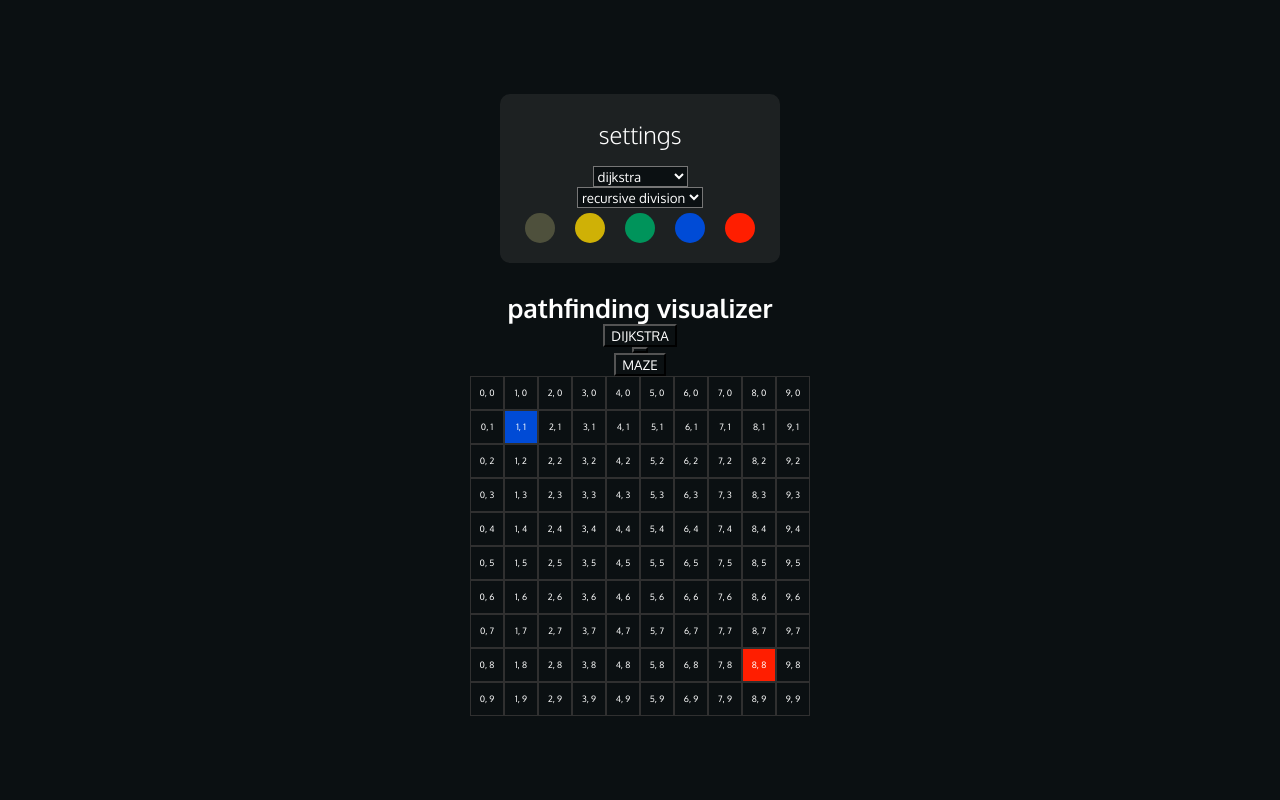
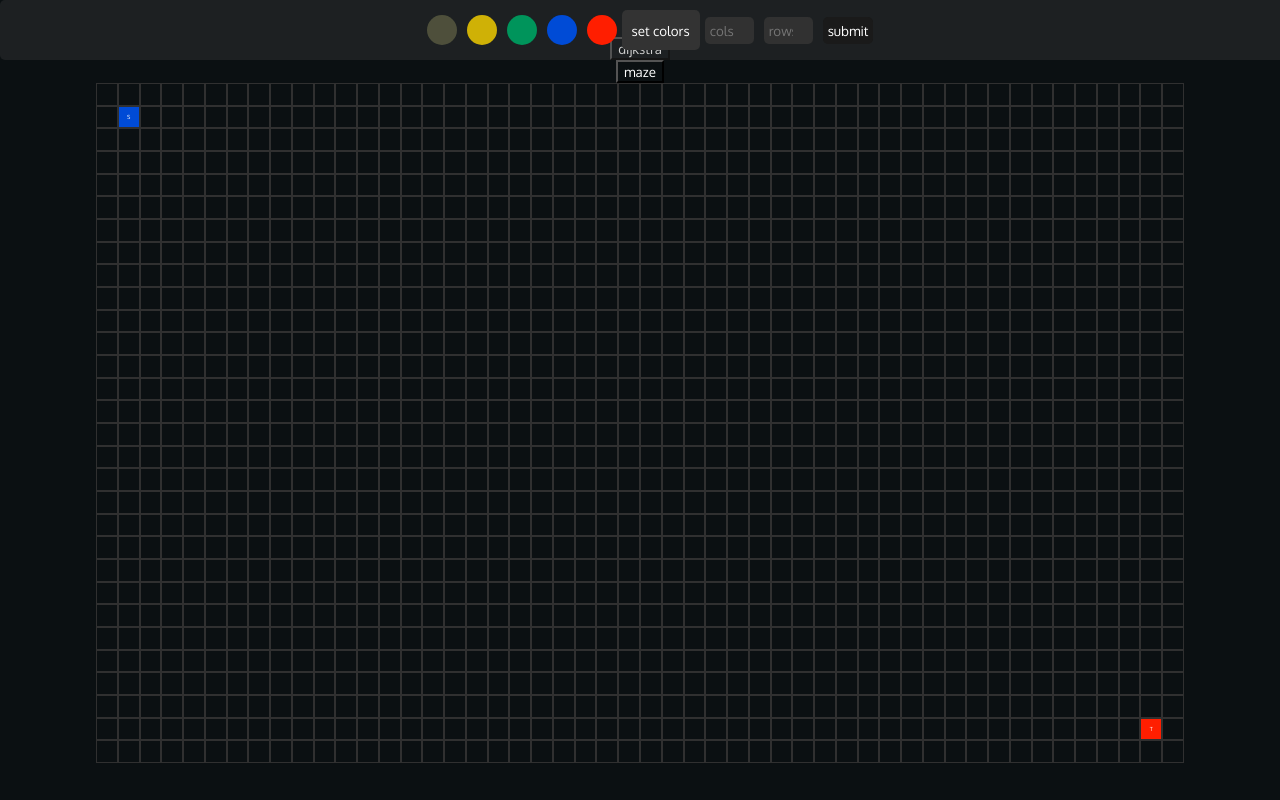
Before and after one commit to Kuultas/pathfinding-viz, a React (Create React App) app: page / in a window 1280 px wide. Built offline with nearby package versions, Linux system fonts and the light colour scheme.

Commit message:
Implemented Color Selection
Added some of the control panel UI. Currently too slow, need to refactor grid. Still more styling to do.

```diff
--- a/src/App.js
+++ b/src/App.js
@@ -1,5 +1,4 @@
 import styled from 'styled-components';
-import OptionsPanel from './components/OptionsPanel';
 import PathfindingVisualizer from './components/PathfindingVisualizer';
 import { ConfigProvider } from './contexts/ConfigContext';
 
@@ -14,15 +13,18 @@ const PageContainer = styled.div`
 const PageWrapper = styled.div`
     display: flex;
     flex-direction: column;
+    width: 100vw;
+    height: 100vh;
     align-items: center;
+    justify-content: center;
+    overflow-x: scroll;
 `;
 
 function App() {
     return (
-        <PageContainer>
-            <PageWrapper>
+        <PageContainer className='pageContainer'>
+            <PageWrapper className='pageWrapper'>
                 <ConfigProvider>
-                    <OptionsPanel></OptionsPanel>
                     <PathfindingVisualizer></PathfindingVisualizer>
                 </ConfigProvider>
             </PageWrapper>
--- /dev/null
+++ b/src/components/ColorPicker.jsx
@@ -0,0 +1,117 @@
+import styled from 'styled-components';
+import { useState, useContext } from 'react';
+import { ConfigContext } from '../contexts/ConfigContext';
+
+const ColorsPanel = styled.div`
+    background-color: transparent;
+    display: flex;
+    align-content: center;
+    justify-content: center;
+`;
+
+const Color = styled.input.attrs((props) => ({
+    style: {
+        backgroundColor: props.color,
+    },
+}))`
+    border: none;
+    width: 30px;
+    height: 30px;
+    border-radius: 50%;
+    margin: 5px;
+
+    ::-webkit-color-swatch-wrapper {
+        padding: 5px;
+    }
+
+    ::-webkit-color-swatch {
+        visibility: hidden;
+    }
+`;
+
+const SubmitColors = styled.button.attrs(() => ({
+    type: 'submit',
+}))`
+    background-color: #333;
+    color: #fff;
+    border: none;
+    border-radius: 5px;
+    padding: 10px;
+`;
+
+const ColorPicker = () => {
+    const ctx = useContext(ConfigContext);
+    const { config, setConfig } = ctx;
+
+    const [currentColors, setCurrentColors] = useState({
+        visited: '#8181567f',
+        path: '#fad400ce',
+        start: '#004bd6',
+        end: '#ff1e00',
+        wall: '#00945b',
+    });
+
+    const handleSubmitColors = (e) => {
+        e.preventDefault();
+        setConfig({ ...config, colors: currentColors });
+    };
+
+    return (
+        <ColorsPanel>
+            <Color
+                color={currentColors.visited}
+                type='color'
+                name='visitedColor'
+                id='visitedColor'
+                onChange={(e) =>
+                    setCurrentColors({
+                        ...currentColors,
+                        visited: e.target.value,
+                    })
+                }
+            />
+            <Color
+                color={currentColors.path}
+                type='color'
+                name='pathColor'
+                id='pathColor'
+                onChange={(e) =>
+                    setCurrentColors({ ...currentColors, path: e.target.value })
+                }
+            />
+            <Color
+                color={currentColors.wall}
+                type='color'
+                name='wallColor'
+                id='wallColor'
+                onChange={(e) =>
+                    setCurrentColors({ ...currentColors, wall: e.target.value })
+                }
+            />
+            <Color
+                color={currentColors.start}
+                type='color'
+                name='startColor'
+                id='startColor'
+                onChange={(e) =>
+                    setCurrentColors({
+                        ...currentColors,
+                        start: e.target.value,
+                    })
+                }
+            />
+            <Color
+                color={currentColors.end}
+                type='color'
+                name='endColor'
+                id='endColor'
+                onChange={(e) =>
+                    setCurrentColors({ ...currentColors, end: e.target.value })
+                }
+            />
+            <SubmitColors onClick={handleSubmitColors}>set colors</SubmitColors>
+        </ColorsPanel>
+    );
+};
+
+export default ColorPicker;
--- a/src/components/Grid.jsx
+++ b/src/components/Grid.jsx
@@ -7,9 +7,10 @@ import { ConfigContext } from '../contexts/ConfigContext';
 
 const StyledGrid = styled.div`
     display: grid;
+    width: 85vw;
+    height: 85vh;
     grid-template-columns: repeat(${(props) => props.cols}, 1fr);
     grid-template-rows: repeat(${(props) => props.rows}, 1fr);
-    aspect-ratio: 1;
 `;
 
 const Grid = ({ cols, rows, nodeSize }) => {
@@ -30,6 +31,7 @@ const Grid = ({ cols, rows, nodeSize }) => {
     const [sourceIsMoving, setSourceIsMoving] = useState(false);
     const [targetIsMoving, setTargetIsMoving] = useState(false);
     const ctx = useContext(ConfigContext);
+    const { config } = ctx;
 
     const isSource = (col, row) => {
         return col === sourceNode.col && row === sourceNode.row;
@@ -163,16 +165,25 @@ const Grid = ({ cols, rows, nodeSize }) => {
         setVisited([]);
         setPath([]);
 
-        for (let i = 0; i < visitedNodes.length; i++) {
+        for (let i = 0; i < visitedNodes.length + 1; i++) {
+            if (i === visitedNodes.length) {
+                console.log('ye');
+                setTimeout(() => {
+                    animatePath(pathNodes);
+                }, 10 * i);
+                return;
+            }
             setTimeout(() => {
                 setVisited([...visitedNodes.slice(0, i)]);
-            }, 100);
+            }, 10 * i);
         }
+    };
 
+    const animatePath = (pathNodes) => {
         for (let i = 0; i < pathNodes.length; i++) {
             setTimeout(() => {
                 setPath([...pathNodes.slice(0, i)]);
-            }, 150);
+            });
         }
     };
 
@@ -229,8 +240,14 @@ const Grid = ({ cols, rows, nodeSize }) => {
         for (let i = 0; i < wallNodes.length; i++) {
             setTimeout(() => {
                 setWalls([...wallNodes.slice(0, i)]);
-            }, 10 * 4 * i);
+            }, 10 * i);
         }
+    };
+
+    const visualizeMaze = (grid) => {
+        let wallNodes = recursiveMaze(grid, 0, grid[0].length, 0, grid.length);
+        wallNodes = getWalls(wallNodes);
+        setWalls(wallNodes);
     };
 
     const getWalls = (grid) => {
@@ -260,7 +277,8 @@ const Grid = ({ cols, rows, nodeSize }) => {
                             isTarget={node.isTarget}
                             isWall={node.isWall}
                             isPath={node.isPath}
-                            isVisited={node.isVisited}></Node>
+                            isVisited={node.isVisited}
+                        ></Node>
                     );
                     currentRow.push(node);
                 }
@@ -270,13 +288,21 @@ const Grid = ({ cols, rows, nodeSize }) => {
             setNodes(nodeCells);
         };
         setupGrid();
-    }, [ctx.config.colors, sourceNode, targetNode, walls, path, visited]);
+    }, [
+        config.colors,
+        cols,
+        rows,
+        sourceNode,
+        targetNode,
+        walls,
+        path,
+        visited,
+    ]);
 
     return (
         <>
-            <button onClick={() => animateDijkstra(nodes)}>DIJKSTRA</button>
-            <button onClick={() => visualizeDijkstra(nodes)}></button>
-            <button onClick={() => animateMaze(nodes)}>MAZE</button>
+            <button onClick={() => animateDijkstra(nodes)}>dijkstra</button>
+            <button onClick={() => animateMaze(nodes)}>maze</button>
             <StyledGrid
                 id='mainGrid'
                 rows={rows}
@@ -286,7 +312,8 @@ const Grid = ({ cols, rows, nodeSize }) => {
                 onMouseDown={handleMouseDown}
                 onMouseOver={handleMouseOver}
                 onMouseUp={handleMouseUp}
-                onMouseLeave={handleMouseLeave}>
+                onMouseLeave={handleMouseLeave}
+            >
                 {nodes.map((row) => {
                     return row.map((node) => node.element);
                 })}
--- a/src/components/Node.jsx
+++ b/src/components/Node.jsx
@@ -20,15 +20,13 @@ const Cell = styled.div.attrs((props) => ({
 }))`
     color: #ffffff;
     border: 1px solid #303030;
-    font-size: 55%;
-    width: Min(2.5vw, 50px);
+    font-size: calc(max(5px, 0.7vh));
+    cursor: pointer;
+    user-select: none;
     display: flex;
-    cursor: pointer;
-    overflow: hidden;
-    user-select: none;
     justify-content: center;
     align-items: center;
-    aspect-ratio: inherit;
+    transition: 0.5s;
 `;
 
 const Node = ({
@@ -49,8 +47,19 @@ const Node = ({
             isEnd={isTarget}
             isWall={isWall}
             isVisited={isVisited}
-            isPath={isPath}>
-            {`${col}, ${row}`}
+            isPath={isPath}
+        >
+            {isSource
+                ? 'S'
+                : isTarget
+                ? 'T'
+                : isWall
+                ? 'W'
+                : isPath
+                ? 'P'
+                : isVisited
+                ? 'V'
+                : ''}
         </Cell>
     );
 };
--- a/src/components/OptionsPanel.jsx
+++ b/src/components/OptionsPanel.jsx
@@ -1,163 +1,129 @@
 import { useState, useContext } from 'react';
-import styled, { css } from 'styled-components';
+import styled from 'styled-components';
 import { ConfigContext } from '../contexts/ConfigContext';
+import ColorPicker from './ColorPicker';
 
 const Main = styled.div`
+    position: fixed;
+    top: 0;
+    left: 0;
+    width: 100%;
     background-color: #50505045;
-    border-radius: 10px;
-    padding: 15px;
-    margin: 10px;
-`;
-
-const Title = styled.h1`
-    font-size: 1.5em;
-    font-weight: 300;
-    color: #fff;
-    text-align: center;
-    margin-top: 10px;
-    background-color: transparent;
+    border-radius: 5px;
+    display: flex;
+    justify-content: center;
+    align-items: center;
+    padding: 10px;
 `;
 
 const Algorithms = styled.div`
-    display: flex;
-    align-content: center;
-    justify-content: space-evenly;
     background-color: transparent;
 `;
 
 const Mazes = styled.div`
-    display: flex;
-    align-content: center;
-    justify-content: space-evenly;
     background-color: transparent;
 `;
 
-const Colors = styled.div`
-    display: flex;
-    align-content: center;
+const DropdownOptions = styled.select`
+    height: 25%;
+    border-radius: 5px;
+    border: none;
+    background-color: transparent;
+    font-size: 16px;
+`;
+
+const GridSizeForm = styled.form`
     background-color: transparent;
 `;
 
-const ColorPicker = styled.input.attrs((props) => ({
-    style: {
-        backgroundColor: props.color,
-    },
-}))`
+const NumberInput = styled.input`
+    padding: 5px;
+    margin: 5px;
+    background-color: #313131;
     border: none;
-    width: 30px;
-    height: 30px;
-    border-radius: 50%;
-    margin: 5px 10px;
+    border-radius: 5px;
+`;
 
-    ::-webkit-color-swatch-wrapper {
-        padding: 25px;
-    }
-
-    ::-webkit-color-swatch {
-        visibility: hidden;
-    }
+const SubmitButton = styled.button`
+    padding: 5px;
+    margin: 5px;
+    background-color: #1a1a1a;
+    border: none;
+    border-radius: 5px;
 `;
 
 const OptionsPanel = () => {
     const ctx = useContext(ConfigContext);
+    const { config, setConfig } = ctx;
+
+    const [algorithm, setAlgorithm] = useState('dijkstra');
+    const [maze, setMaze] = useState('recursiveDivision');
+    const [gridSize, setGridSize] = useState({ cols: 15, rows: 15 });
+
+    const handleSubmit = (e) => {
+        e.preventDefault();
+
+        setConfig({
+            ...config,
+            gridSize,
+        });
+    };
 
     return (
+        <>
             <Main>
-            <Title>settings</Title>
-            <Algorithms>
-                <select name='algorithm' id='algorithm'>
+                <ColorPicker></ColorPicker>
+                {/* <Algorithms>
+                    <DropdownOptions name='algorithm' id='algorithm'>
                         <option value='dijkstra'>dijkstra</option>
                         <option value='a-star'>a*</option>
                         <option value='breadth-first'>breadth first</option>
-                </select>
+                    </DropdownOptions>
                 </Algorithms>
                 <Mazes>
-                <select name='maze' id='maze'>
+                    <DropdownOptions name='maze' id='maze'>
                         <option value='recursive-division'>
                             recursive division
                         </option>
                         <option value='random'>random</option>
                         <option value='spiral'>spiral</option>
-                </select>
-            </Mazes>
-            <Colors>
-                <ColorPicker
-                    color={ctx.config.colors.visited}
-                    type='color'
-                    name='visitedColor'
-                    id='visitedColor'
+                    </DropdownOptions>
+                </Mazes> */}
+                <GridSizeForm onSubmit={handleSubmit}>
+                    <NumberInput
+                        type='number'
+                        name='cols'
+                        id='cols'
+                        min='5'
+                        max='35'
+                        placeholder='cols'
+                        required
                         onChange={(e) =>
-                        ctx.setConfig({
-                            ...ctx.config,
-                            colors: {
-                                ...ctx.config.colors,
-                                visited: e.target.value,
-                            },
+                            setGridSize({
+                                ...gridSize,
+                                cols: e.target.value,
                             })
                         }
-                />
-                <ColorPicker
-                    color={ctx.config.colors.path}
-                    type='color'
-                    name='pathColor'
-                    id='pathColor'
+                    ></NumberInput>
+                    <NumberInput
+                        type='number'
+                        name='rows'
+                        id='rows'
+                        min='5'
+                        max='35'
+                        placeholder='rows'
+                        required
                         onChange={(e) =>
-                        ctx.setConfig({
-                            ...ctx.config,
-                            colors: {
-                                ...ctx.config.colors,
-                                path: e.target.value,
-                            },
+                            setGridSize({
+                                ...gridSize,
+                                rows: e.target.value,
                             })
                         }
-                />
-                <ColorPicker
-                    color={ctx.config.colors.wall}
-                    type='color'
-                    name='wallColor'
-                    id='wallColor'
-                    onChange={(e) =>
-                        ctx.setConfig({
-                            ...ctx.config,
-                            colors: {
-                                ...ctx.config.colors,
-                                wall: e.target.value,
-                            },
-                        })
-                    }
-                />
-                <ColorPicker
-                    color={ctx.config.colors.start}
-                    type='color'
-                    name='startColor'
-                    id='startColor'
-                    onChange={(e) =>
-                        ctx.setConfig({
-                            ...ctx.config,
-                            colors: {
-                                ...ctx.config.colors,
-                                start: e.target.value,
-                            },
-                        })
-                    }
-                />
-                <ColorPicker
-                    color={ctx.config.colors.end}
-                    type='color'
-                    name='endColor'
-                    id='endColor'
-                    onChange={(e) =>
-                        ctx.setConfig({
-                            ...ctx.config,
-                            colors: {
-                                ...ctx.config.colors,
-                                end: e.target.value,
-                            },
-                        })
-                    }
-                />
-            </Colors>
+                    ></NumberInput>
+                    <SubmitButton type='submit'>submit</SubmitButton>
+                </GridSizeForm>
             </Main>
+        </>
     );
 };
 
--- a/src/components/PathfindingVisualizer.jsx
+++ b/src/components/PathfindingVisualizer.jsx
@@ -4,25 +4,29 @@ import Grid from './Grid';
 import styled from 'styled-components';
 import OptionsPanel from './OptionsPanel';
 import { ConfigContext } from '../contexts/ConfigContext';
+import ColorPicker from './ColorPicker';
 
-const PageTitle = styled.h1`
-    margin-bottom: 0;
-    width: max-content;
-    text-align: center;
-    font-size: 26px;
+const Container = styled.div`
+    height: 100%;
+    width: 100%;
+    display: flex;
+    flex-direction: column;
+    align-items: center;
+    justify-content: center;
 `;
 
 const PathfindingVisualizer = () => {
     const ctx = useContext(ConfigContext);
+    const { config } = ctx;
 
     return (
-        <>
-            <PageTitle>pathfinding visualizer</PageTitle>
+        <Container className='appContainer'>
+            <OptionsPanel></OptionsPanel>
             <Grid
-                cols={ctx.config.dimensions.cols}
-                rows={ctx.config.dimensions.rows}
-                nodeSize={ctx.config.nodeSize}></Grid>
-        </>
+                cols={config.gridSize.cols}
+                rows={config.gridSize.rows}
+            ></Grid>
+        </Container>
     );
 };
 
--- a/src/contexts/ConfigContext.jsx
+++ b/src/contexts/ConfigContext.jsx
@@ -8,8 +8,8 @@ export const useConfig = () => {
 };
 
 export const ConfigProvider = ({ children }) => {
-    const [dimensions] = useState(
-        isMobile ? { cols: 5, rows: 5 } : { cols: 10, rows: 10 }
+    const [gridSize] = useState(
+        isMobile ? { cols: 10, rows: 15 } : { cols: 50, rows: 30 }
     );
     const [colors] = useState({
         visited: '#8181567f',
@@ -18,11 +18,13 @@ export const ConfigProvider = ({ children }) => {
         end: '#ff1e00',
         wall: '#00945b',
     });
+
     const [maze] = useState('recursiveDivision');
+
     const [algorithm] = useState('dijkstra');
 
     const [config, setConfig] = useState({
-        dimensions,
+        gridSize,
         maze,
         algorithm,
         colors,
```
Also changed, not shown: src/algorithms/astar.js (added). Lines whose indentation alone changed are shown as unchanged.
